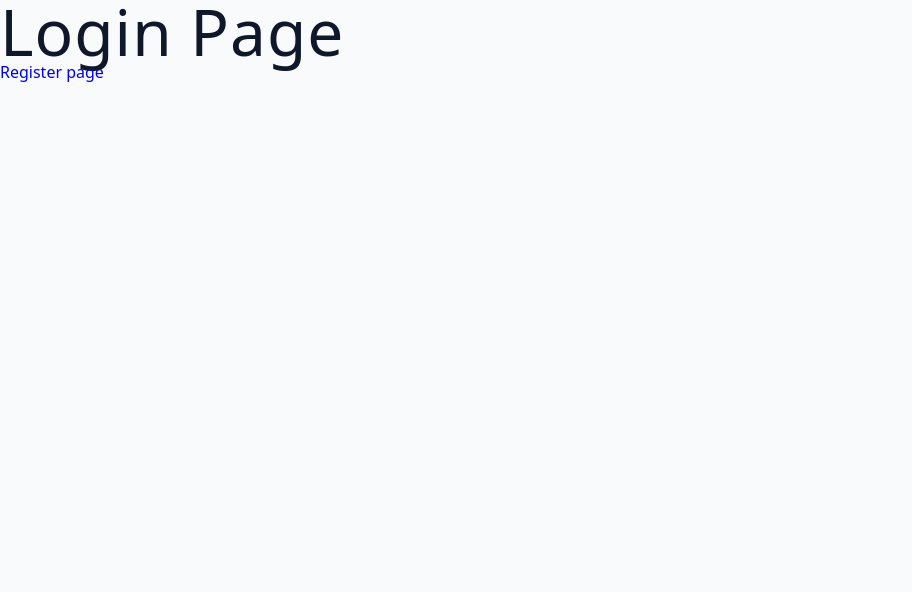
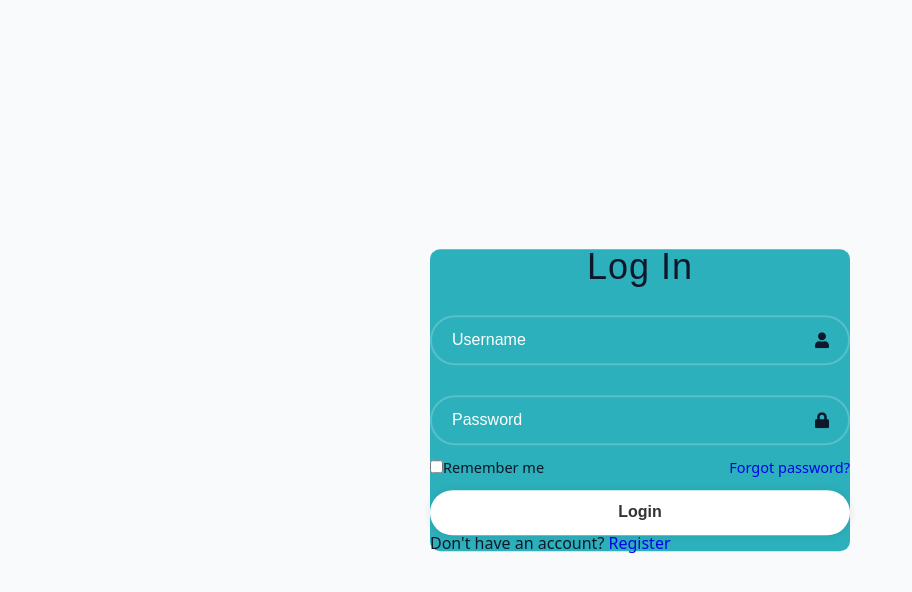
Before and after one commit to ttnhan41/tourgis-frontend, a React (Vite) app: page /login in a window 1280 px wide. Shown: the top 592 px of the page, without its empty margins (0-912 px from the left). Built offline with nearby package versions, Linux system fonts and the light colour scheme.

Commit message:
add demo login page

```diff
--- a/package.json
+++ b/package.json
@@ -14,6 +14,7 @@
     "leaflet": "^1.9.4",
     "react": "^18.3.1",
     "react-dom": "^18.3.1",
+    "react-icons": "^5.3.0",
     "react-leaflet": "^4.2.1",
     "react-leaflet-cluster": "^2.1.0",
     "react-router-dom": "^6.26.2",
--- /dev/null
+++ b/src/assets/css/Login.css
@@ -0,0 +1,80 @@
+@import url('https://fonts.googleapis.com/css2?family=Montserrat:ital,wght@0,100..900;1,100..900&display=swap');
+
+.wrapper {
+    width: 420px;
+    background: #2cb1bc;
+    position: absolute;
+    top: 50%;
+    left: 50%;
+    transform: translate(-50%, -50%);
+    border-radius: 10px;
+}
+
+.wrapper h1 {
+    font-size: 36px;
+    text-align: center;
+    font-family: Arial, Helvetica, sans-serif;
+}
+
+.wrapper .input-box {
+    position: relative;
+    width: 100%;
+    height: 50px;
+    /* background: yellowgreen; */
+    margin: 30px 0;
+}
+
+.input-box input {
+    width: 100%;
+    height: 100%;
+    background: transparent;
+    border: none;
+    outline: none;
+    border: 2px solid rgba(255, 255, 255, .2);
+    border-radius: 40px;
+    font-size: 16px;
+    color: #fff;
+    padding: 20px 45px 20px 20px;
+}
+
+.input-box input::placeholder {
+    color: #fff;
+}
+
+.input-box .icon {
+    position: absolute;
+    right: 20px;
+    top: 50%;
+    transform: translateY(-50%);
+    font-size: 16px;
+}
+
+.wrapper .remember-forgot {
+    display: flex;
+    justify-content: space-between;
+    font-size: 14.5px;
+    margin: -15px 0 15px;
+}
+
+.remember-forgot label input {
+    accent-color: #fff;
+    text-decoration: none;
+}
+
+.remember-forgot Link::hover {
+    text-decoration: underline;
+}
+
+.wrapper button {
+    width: 100%;
+    height: 45px;
+    background: #fff;
+    border: none;
+    outline: none;
+    border-radius: 40px;
+    box-shadow: 0 0 10px rgba(0, 0, 0, .1);
+    cursor: pointer;
+    font-size: 16px;
+    color: #333;
+    font-weight: 700;
+}
--- a/src/pages/Login.jsx
+++ b/src/pages/Login.jsx
@@ -1,10 +1,36 @@
 import { Link } from "react-router-dom";
+import '../assets/css/Login.css';
+import {FaUser, FaLock} from "react-icons/fa";
 
 const Login = () => {
   return (
-    <div>
-      <h1>Login page</h1>
-      <Link to="/register">Register page</Link>
+    <div className="wrapper">
+      {/* <h1>Login page</h1>
+      <Link to="/register">Register page</Link> */}
+      <form action="">
+        <h1>Log In</h1>
+        <div className="input-box">
+          <input type="text" placeholder="Username" required />
+          <FaUser className="icon"/>
+        </div>
+
+        <div className="input-box">
+          <input type="password" name="" id="" placeholder="Password" required />
+          <FaLock className="icon"/>
+        </div>
+
+
+        <div className="remember-forgot">
+          <label><input type="checkbox" name="" id="" />Remember me</label>
+          <Link to="#">Forgot password?</Link>
+        </div>
+
+        <button type="submit">Login</button>
+
+        <div className="register-link">
+          <p>Don't have an account? <Link to="/register">Register</Link></p>
+        </div>
+      </form>
     </div>
   );
 };
```
Also changed, not shown: 1 other file (tests, documents, lock files or other folders).
